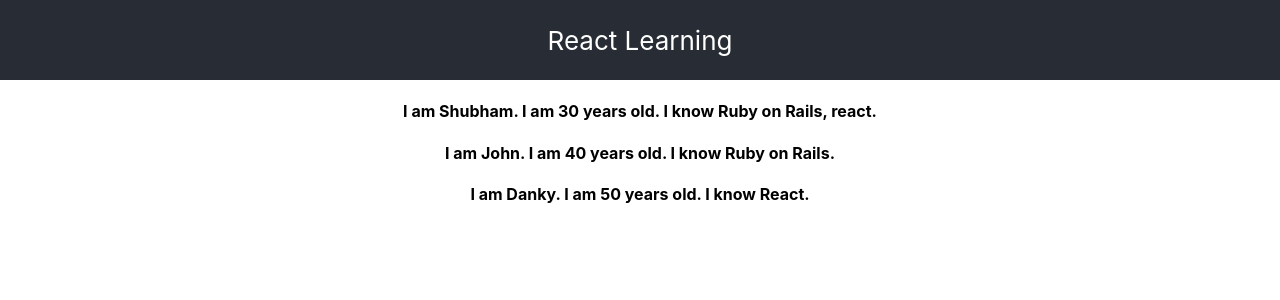
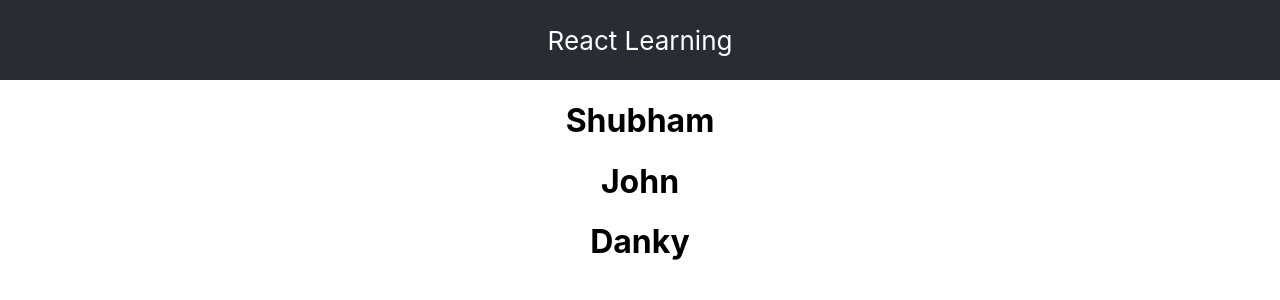
Before and after one commit to shubham-persistnt/react-revisit, a React (Create React App) app: page / in a window 1280 px wide. Shown: the top 300 px of the page. Built offline with nearby package versions, Linux system fonts and the light colour scheme.

Commit message:
List Rendering: adding index as key

```diff
--- a/src/App.js
+++ b/src/App.js
@@ -19,7 +19,7 @@ function App() {
   return (
     <div className="App">
       <header className="App-header">React Learning</header>
-      <PersonList />
+      <NameList />
     </div>
   );
 }
--- a/src/components/NameList.js
+++ b/src/components/NameList.js
@@ -2,7 +2,7 @@ import React from 'react'
 
 function NameList(){
   const userNames = ['Shubham', 'John', 'Danky']
-  const userList = userNames.map((name) => <h1>{name}</h1>)
+  const userList = userNames.map((name, index) => <h1 key={index}>{name}</h1>)
 
   return <div>{ userList }</div>
 }
```
